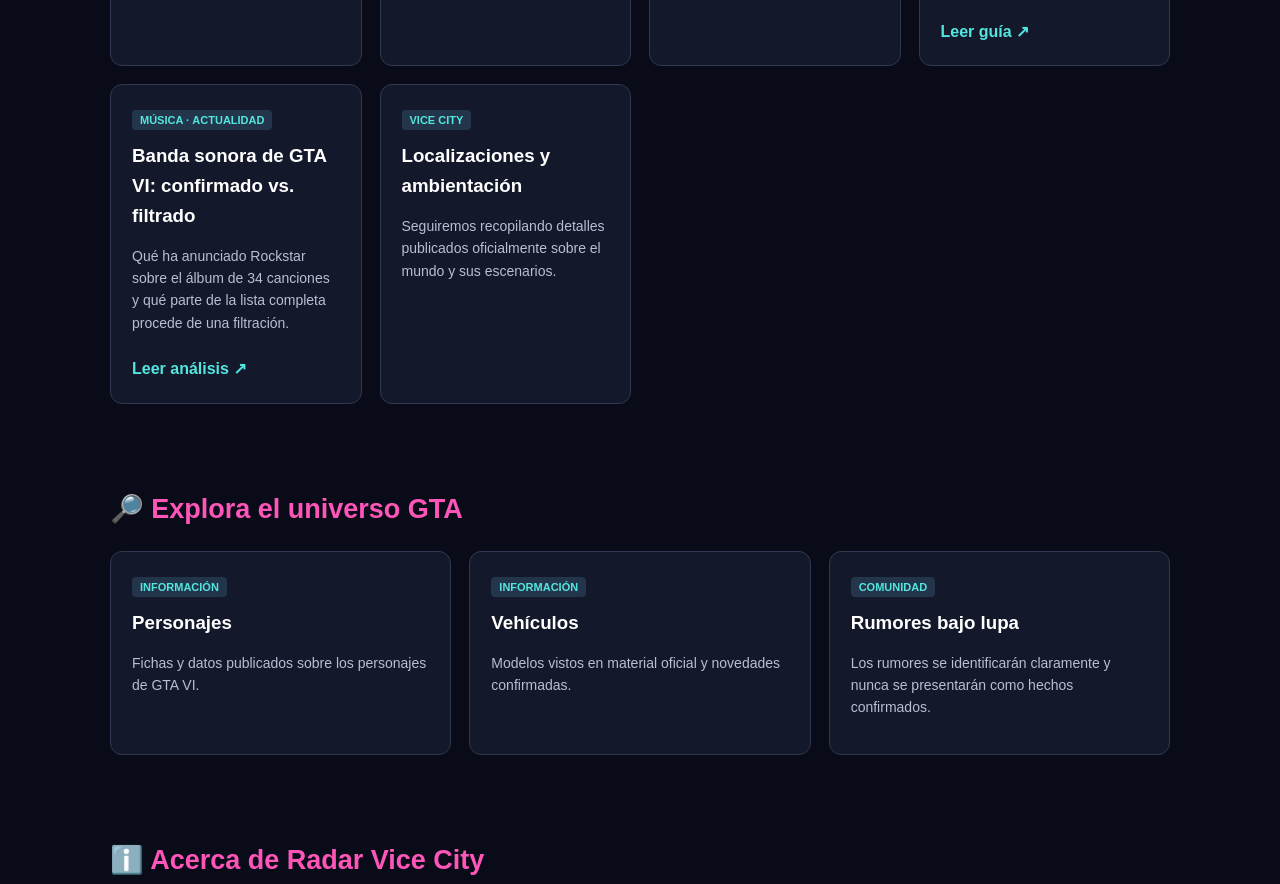
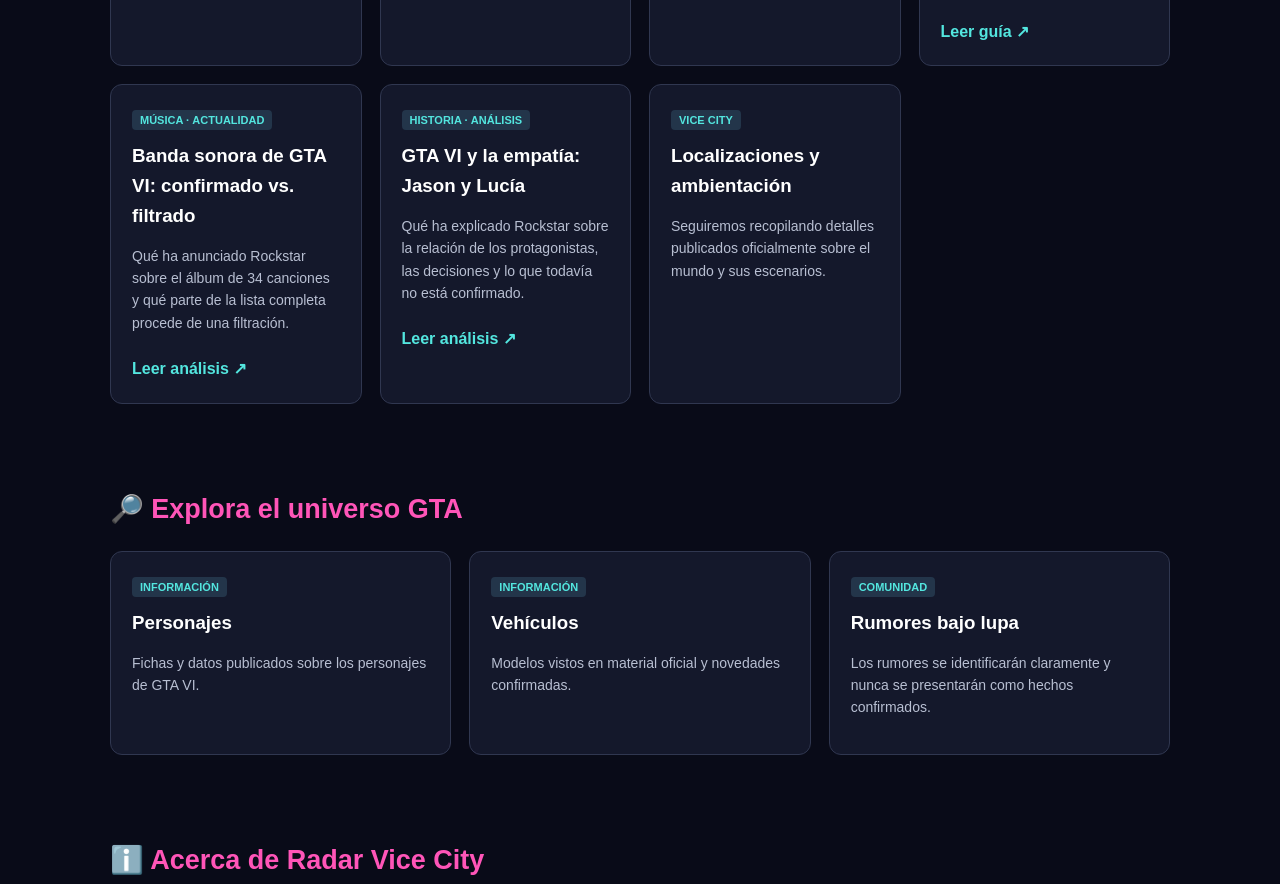
Before and after one commit to martinjordi119-tech/radar-vice-city, a plain HTML site: page index.html in a window 1280 px wide. Shown: the part 1450-2334 px from the top of the page. Drawn offline with Linux system fonts and the light colour scheme.

Commit message:
Enlaza nuevo análisis sobre empatía en GTA VI

```diff
--- a/index.html
+++ b/index.html
@@ -48,6 +48,7 @@ footer{text-align:center;border-top:1px solid var(--line);padding:28px;color:#98
 <article class="card searchable"><span class="tag">GUÍA</span><h3>Cómo prepararte para GTA VI</h3><p>Consejos para organizar tu plataforma, espacio de almacenamiento y seguir los anuncios oficiales antes del lanzamiento.</p></article>
 <article class="card searchable"><span class="tag">GUÍA</span><h3>Qué sabemos de GTA VI</h3><p>Un resumen editorial de la información confirmada. Consulta siempre las fuentes originales para los últimos cambios.</p></article><article class="card searchable"><span class="tag">GUÍA PRÁCTICA</span><h3>Prepara tu consola para GTA VI</h3><p>Consejos prácticos sobre almacenamiento, seguridad, conexión y fuentes oficiales.</p><a class="news-link" href="./articulo-preparar-gta6.html">Leer guía ↗</a></article><article class="card searchable"><span class="tag">VERIFICACIÓN</span><h3>Cómo distinguir rumores y noticias reales</h3><p>Aprende a comprobar filtraciones, vídeos virales y supuestos anuncios antes de compartirlos.</p><a class="news-link" href="./como-distinguir-rumores-gta6.html">Leer guía ↗</a></article>
 <article class="card searchable"><span class="tag">MÚSICA · ACTUALIDAD</span><h3>Banda sonora de GTA VI: confirmado vs. filtrado</h3><p>Qué ha anunciado Rockstar sobre el álbum de 34 canciones y qué parte de la lista completa procede de una filtración.</p><a class="news-link" href="./banda-sonora-gta6-album-filtracion-confirmado.html">Leer análisis ↗</a></article>
+<article class="card searchable"><span class="tag">HISTORIA · ANÁLISIS</span><h3>GTA VI y la empatía: Jason y Lucía</h3><p>Qué ha explicado Rockstar sobre la relación de los protagonistas, las decisiones y lo que todavía no está confirmado.</p><a class="news-link" href="./gta6-empatia-jason-lucia.html">Leer análisis ↗</a></article>
 <article class="card searchable"><span class="tag">VICE CITY</span><h3>Localizaciones y ambientación</h3><p>Seguiremos recopilando detalles publicados oficialmente sobre el mundo y sus escenarios.</p></article>
 </div></section>
 <section class="wrap" id="universo"><h2>🔎 Explora el universo GTA</h2><div class="grid">
```
